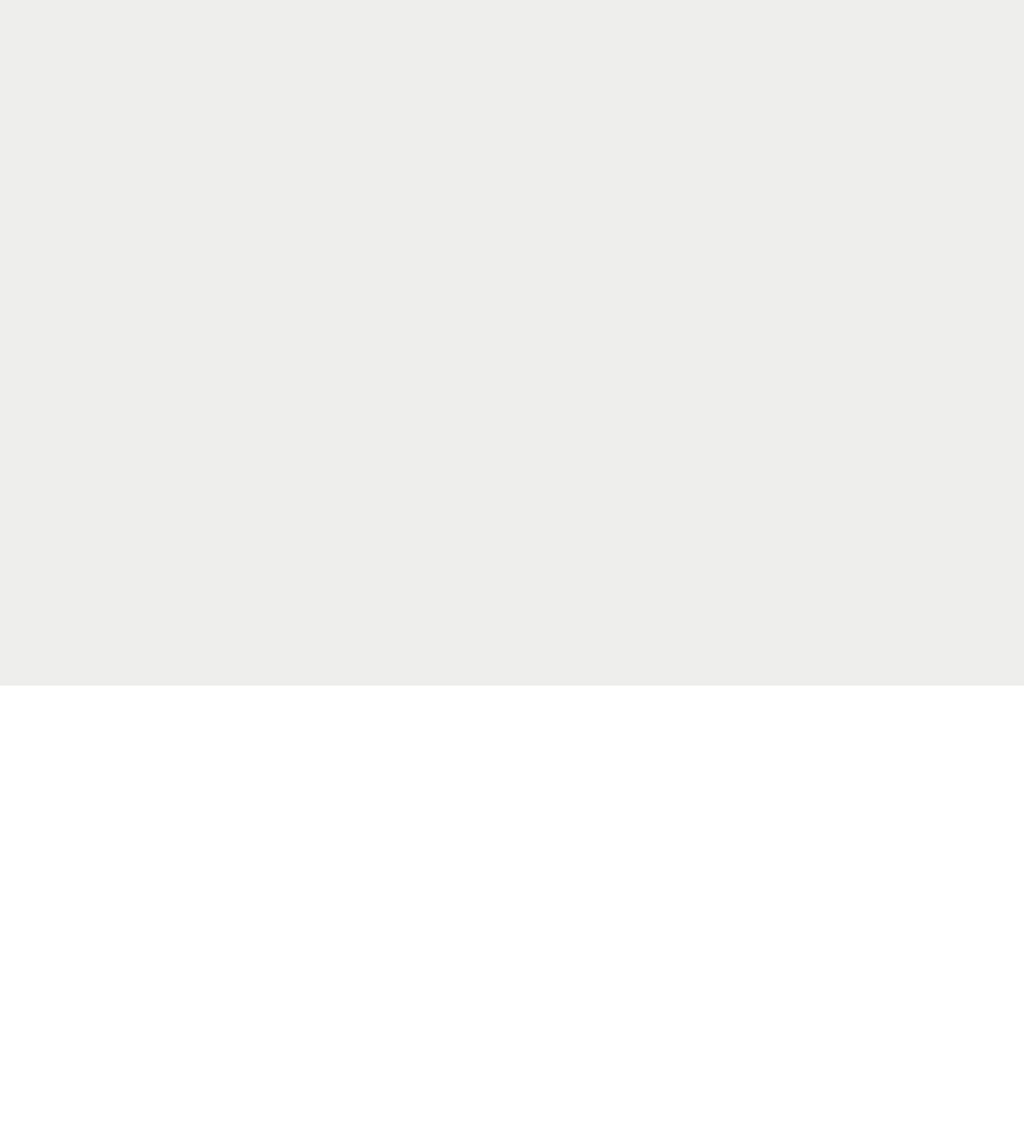
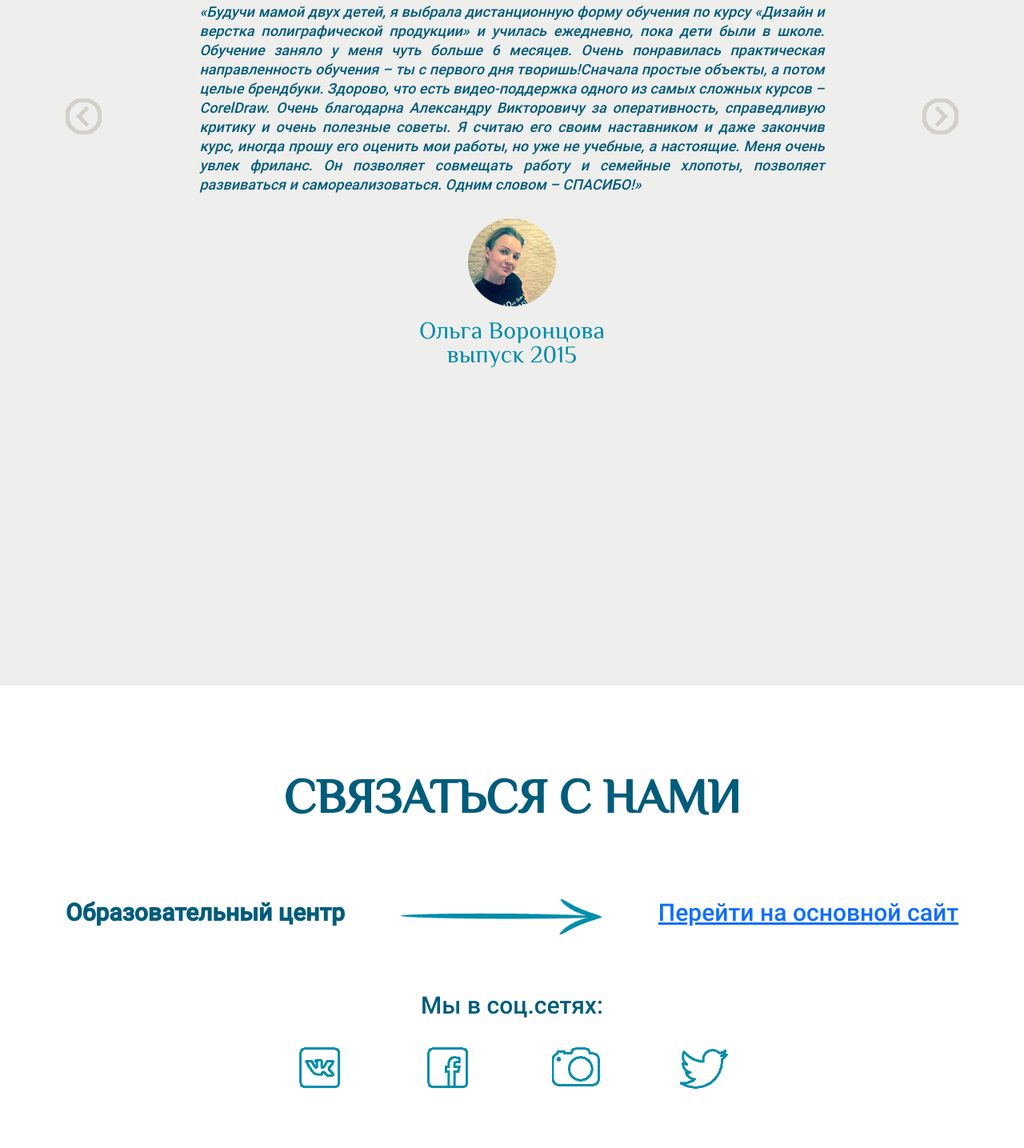
Before and after one commit to LexinFrom02/final-bs, a plain HTML site: page index.html in a window 1280 px wide. Shown: the part 4545-5980 px from the top of the page at 80% size. Drawn offline with nearby package versions, Linux system fonts and the light colour scheme; a web font is replaced by a local one.

Commit message:
one more commit

```diff
--- a/index.html
+++ b/index.html
@@ -111,8 +111,37 @@
     </div>
     <div class="advantages"></div>
     <div class="questions"></div>
-    <div class="reviews"></div>
-    <div class="contact-us"></div>
+    <div class="reviews">
+        <div class="container">
+            <p id="review-h">Отзывы</p>
+            <div class="review-content">
+                <!-- <i class="fa fa-arrow-circle-left" aria-hidden="true"></i> -->
+                <img class="fa-arrow-circle-left" src="img/left_178.png" alt="Влево">
+                <div>«Будучи мамой двух детей, я выбрала дистанционную форму обучения по курсу «Дизайн и верстка полиграфической продукции» и училась ежедневно, пока дети были в школе. Обучение заняло у меня чуть больше 6 месяцев. Очень понравилась практическая направленность обучения – ты с первого дня творишь!Сначала простые объекты, а потом целые брендбуки. Здорово, что есть видео-поддержка одного из самых сложных курсов – CorelDraw. Очень благодарна Александру Викторовичу за оперативность, справедливую критику и очень полезные советы. Я считаю его своим наставником и даже закончив курс, иногда прошу его оценить мои работы, но уже не учебные, а настоящие. Меня очень увлек фриланс. Он позволяет совмещать работу и семейные хлопоты, позволяет развиваться и самореализоваться. Одним словом – СПАСИБО!»</div>
+                <!-- <i class="fa fa-arrow-circle-right" aria-hidden="true"></i> -->
+                <img class="fa-arrow-circle-left" src="img/right_177.png" alt="Вправо">
+            </div>
+            <p id="rounded-circle-wrap"><img class="rounded-circle" src="img/voroncova.jpg" alt="photo"></p>
+            <p id="review-name">Ольга Воронцова <br> выпуск 2015</p>
+        </div>
+    </div>
+    <div class="contact-us">
+        <div class="container">
+            <p id="contact-h">СВЯЗАТЬСЯ С НАМИ</p>
+            <div class="contact-content">
+                <p id="sc-center">Образовательный центр</p>
+                <img id="arrow" src="img/arrow-310634_1280.png" alt="arrow">
+                <p id="main-site"><a href="#">Перейти на основной сайт</a></p>
+            </div>
+            <div id="we-on-soc">Мы в соц.сетях:</div>
+            <div id="contact-content" class="contact-content">
+                <img src="img/vk-blue.png" alt="vk">
+                <img src="img/fb-blue.png" alt="fb">
+                <img src="img/inst-blue.png" alt="inst">
+                <img src="img/tw-blue.png" alt="tw">
+            </div>
+        </div>
+    </div>
     <div class="footer"></div>
 
 </body>
--- a/style/main.css
+++ b/style/main.css
@@ -247,3 +247,97 @@ ul#top-nav-list li {
     font-weight: 400;
     color: #008daa;
 }
+
+#review-h, #contact-h {
+    font-family: Philosopher;
+    font-size: 60px;
+    line-height: 60px;
+    font-weight: 700;
+    color: #005c7b;
+    text-align: center;
+    padding: 110px 0 40px 0;
+}
+
+.review-content, .contact-content {
+    display: flex;
+    justify-content: space-between;
+    font-family: Roboto;
+    font-size: 18px;
+    line-height: 24px;
+    font-weight: 400;
+    font-style: italic;
+    color: #005c7b;
+    padding-bottom: 30px;
+}
+
+.review-content div {
+    text-align: justify;
+}
+
+.review-content img {
+    width: 45px;
+    height: 45px;
+    margin-top: 120px;
+}
+
+.review-content div {
+    width: 70%;
+}
+
+#review-name {
+    font-family: Philosopher;
+    font-size: 30px;
+    line-height: 30px;
+    font-weight: 400;
+    color: #008daa;
+    text-align: center;
+}
+
+.rounded-circle {
+    width: 110px;
+    height: 110px;
+}
+
+#rounded-circle-wrap {
+    text-align: center;
+}
+
+#arrow {
+    width: 251px;
+    /* height: 45px; */
+}
+
+#sc-center, #main-site {
+    font-family: Roboto;
+    font-style: normal;
+    font-size: 30px;
+    line-height: 36px;
+    font-weight: 500;
+    color: #008daa;
+    padding-top: 40px;
+}
+
+#sc-center {
+    font-weight: 700;
+    color: #005c7d;
+}
+
+#contact-content {
+    justify-content: center;
+}
+
+#contact-content img {
+    width: 60px;
+    height: 60px;
+    margin: 0 50px;
+}
+
+#we-on-soc {
+    font-family: Roboto;
+    font-size: 30px;
+    line-height: 36px;
+    font-weight: 500;
+    color: #005c7d;
+    text-align: center;
+    padding-bottom: 30px;
+}
```
Also changed, not shown: img/left_178.png (added), img/right_177.png (added).
